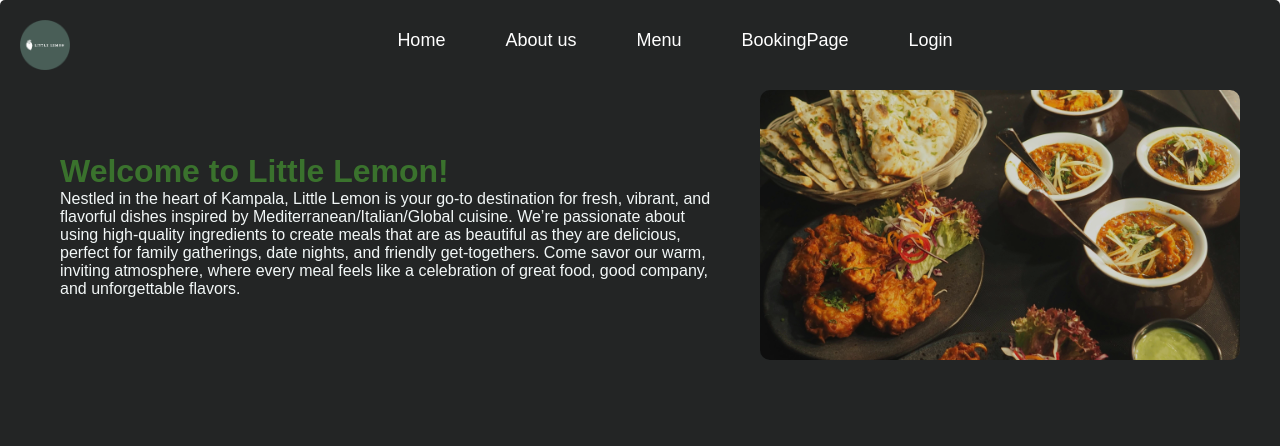
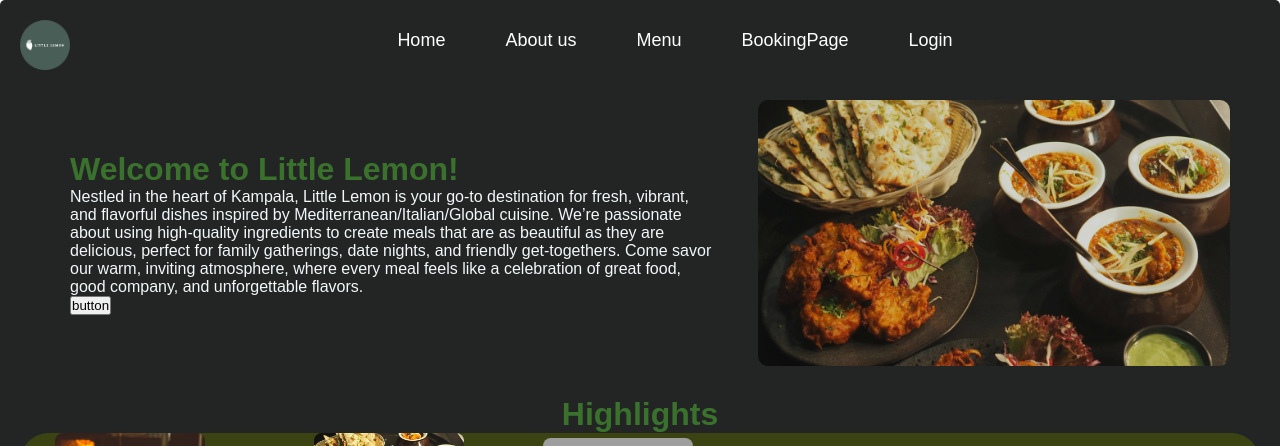
Before and after one commit to nawagirwacatherine/my-app, a React (Create React App) app: page / in a window 1280 px wide. Shown: the top 446 px of the page. Built offline with nearby package versions, Linux system fonts and the light colour scheme; grey boxes are pictures that could not be loaded.

Commit message:
Removed div which was creating a big space in my home page

```diff
--- a/src/Home.js
+++ b/src/Home.js
@@ -15,8 +15,9 @@
     display: 'flex',
     alignItems: 'center',
     justifyContent: 'space-between',
-    padding: '20px',
+    padding: '30px',
     flexDirection: 'row-reverse',
+
   };
 
   const imageStyle = {
@@ -42,18 +43,13 @@
             Nestled in the heart of Kampala, Little Lemon is your go-to destination for fresh, vibrant, and flavorful dishes inspired by Mediterranean/Italian/Global cuisine. We’re passionate about using high-quality ingredients to create meals that are as beautiful as they are delicious, perfect for family gatherings, date nights, and friendly get-togethers. Come savor our warm, inviting atmosphere, where every meal feels like a celebration of great food, good company, and unforgettable flavors.
           </p>
 
-          {/* <button>
-            <input type='text'>button</input>
-          </button> */}
+         <button type="text">button</button>
+
+
 </div>
+
     </div>
-    <div className="background-style">
-    </div>
-     {/* <div>
-      <h1>Discover more below!</h1>
-      <p>Highlights<br/>Testimonial<br/>Our photos
-      <br/>briefly about us</p>
-    </div> */}
+
     <div className='highlights'>
       <h1>Highlights</h1>
       <div className="footer-images">
```
